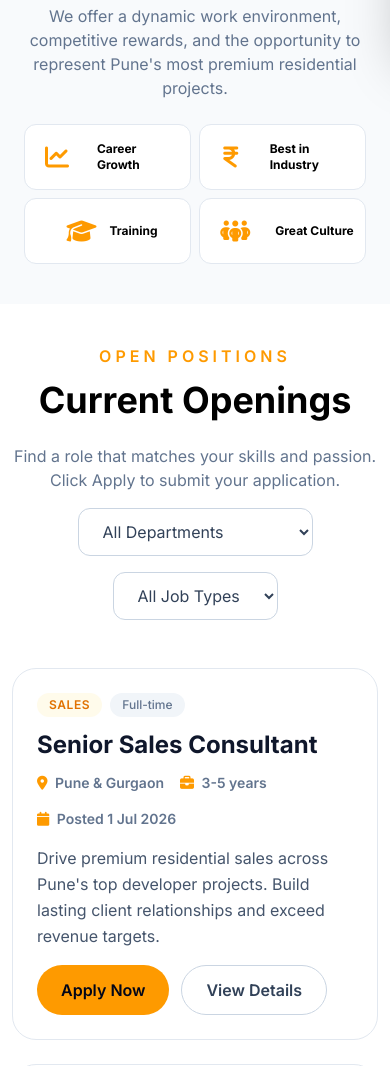
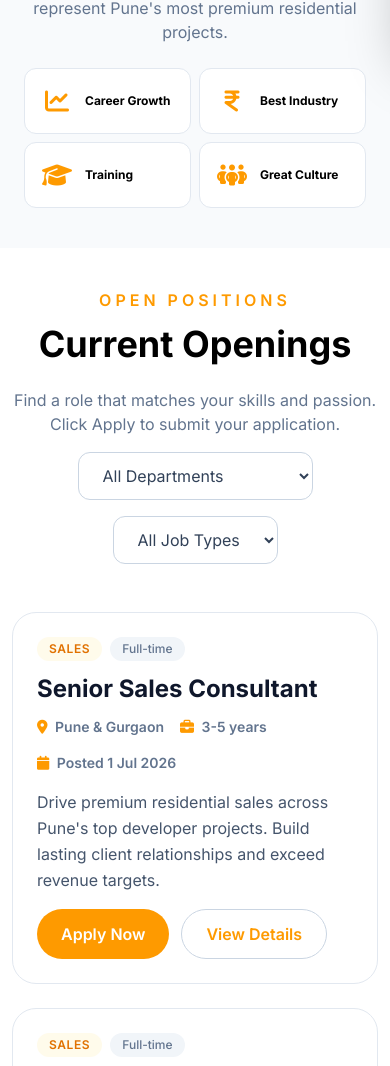
Before and after one commit to PrimeKartik01/SS-Prime-Semi-Dynamic, a website with bundled scripts: page public/careers.html in a window 390 px wide. Shown: the part 791-1857 px from the top of the page. Built offline with nearby package versions, Linux system fonts and the light colour scheme.

Commit message:
career-page update

```diff
--- a/public/careers.html
+++ b/public/careers.html
@@ -83,18 +83,18 @@
 
                 <div class="text-center">
                     <span class="text-amber-500 font-semibold uppercase tracking-[4px]">Why SS Prime Infra</span>
-                    <h2 class="text-5xl font-bold mt-5">Grow With the Best</h2>
+                    <h2 class="text-4xl md:text-5xl font-bold mt-5">Grow With the Best</h2>
                     <p class="mt-6 text-slate-500 max-w-2xl mx-auto">
                         We offer a dynamic work environment, competitive rewards, and the opportunity to represent
                         Pune's most premium residential projects.
                     </p>
                 </div>
 
-                <div class="grid lg:grid-cols-4 grid-cols-2 gap-2 md:gap-8 mt-6 md:mt-16">
+                <div class="grid lg:grid-cols-4 grid-cols-2 gap-2 md:gap-8 mt-6 md:mt-16 md:text-center">
 
                     <div
                         class="group bg-white rounded-xl p-2 md:p-10 border border-slate-200 hover:border-amber-400 hover:-translate-y-3 hover:shadow-2xl transition duration-500">
-                        <div class="flex md:flex-col max-md:gap-4 justify-center items-center">
+                        <div class="flex md:flex-col max-md:gap-1 justify-right md:justify-center items-center">
                             <div
                                 class="w-12 h-12 md:w-16 md:h-16 rounded-2xl md:bg-amber-100 flex items-center justify-center text-amber-500 text-2xl">
                                 <i class="fa-solid fa-chart-line"></i>
@@ -107,12 +107,12 @@
 
                     <div
                         class="group bg-white rounded-xl p-2 md:p-10 border border-slate-200 hover:border-amber-400 hover:-translate-y-3 hover:shadow-2xl transition duration-500">
-                        <div class="flex md:flex-col max-md:gap-4 justify-center items-center">
+                        <div class="flex md:flex-col max-md:gap-1 justify-right md:justify-center items-center">
                             <div
                                 class="w-12 h-12 md:w-16 md:h-16 rounded-2xl md:bg-amber-100 flex items-center justify-center text-amber-500 text-2xl">
                                 <i class="fa-solid fa-indian-rupee-sign"></i>
                             </div>
-                            <h3 class="md:mt-8 text-xs md:text-2xl font-bold">Best in Industry</h3>
+                            <h3 class="md:mt-8 text-xs md:text-2xl font-bold">Best Industry</h3>
                         </div>
                         <p class="mt-4 text-slate-500 hidden md:block">Competitive salary, incentives, and performance
                             bonuses.</p>
@@ -120,7 +120,7 @@
 
                     <div
                         class="group bg-white rounded-xl p-2 md:p-10 border border-slate-200 hover:border-amber-400 hover:-translate-y-3 hover:shadow-2xl transition duration-500">
-                        <div class="flex md:flex-col max-md:gap-1 justify-center items-center">
+                        <div class="flex md:flex-col max-md:gap-1 justify-right md:justify-center items-center">
                             <div
                                 class="w-12 h-12 md:w-16 md:h-16 rounded-2xl md:bg-amber-100 flex items-center justify-center text-amber-500 text-2xl">
                                 <i class="fa-solid fa-graduation-cap"></i>
@@ -133,7 +133,7 @@
 
                     <div
                         class="group bg-white rounded-xl p-2 md:p-10 border border-slate-200 hover:border-amber-400 hover:-translate-y-3 hover:shadow-2xl transition duration-500">
-                        <div class="flex md:flex-col max-md:gap-4 justify-center items-center">
+                        <div class="flex md:flex-col max-md:gap-1 justify-right md:justify-center items-center">
                             <div
                                 class="w-12 h-12 md:w-16 md:h-16 rounded-2xl md:bg-amber-100 flex items-center justify-center text-amber-500 text-2xl">
                                 <i class="fa-solid fa-people-group"></i>
--- a/public/js/components/jobCard/jobCard.js
+++ b/public/js/components/jobCard/jobCard.js
@@ -41,13 +41,13 @@ export function jobCard(job) {
 
                 <div class="flex flex-row md:flex-col gap-3 shrink-0">
                     <button
-                        class="applyBtn px-6 py-3 bg-amber-500 hover:bg-amber-400 text-slate-950 font-semibold rounded-full transition duration-300 cursor-pointer"
+                        class="applyBtn px-6 py-3 bg-amber-500 hover:bg-amber-400 text-white font-semibold rounded-full transition duration-300 cursor-pointer"
                         data-id="${job.id}"
                     >
                         Apply Now
                     </button>
                     <button
-                        class="toggleDetailsBtn px-6 py-3 border border-slate-300 hover:border-amber-400 text-slate-700 font-semibold rounded-full transition duration-300 cursor-pointer"
+                        class="toggleDetailsBtn px-6 py-3 border border-slate-300 hover:border-amber-400 text-amber-500 font-semibold rounded-full transition duration-300 cursor-pointer"
                         data-id="${job.id}"
                     >
                         View Details
@@ -67,7 +67,7 @@ export function jobCard(job) {
                 </ul>
 
                 <button
-                    class="applyBtn mt-6 px-8 py-3 bg-amber-500 hover:bg-amber-400 text-slate-950 font-semibold rounded-full transition duration-300 cursor-pointer"
+                    class="applyBtn mt-6 px-8 py-3 bg-amber-500 hover:bg-amber-400 text-white font-semibold rounded-full transition duration-300 cursor-pointer"
                     data-id="${job.id}"
                 >
                     Apply for this Position
```
